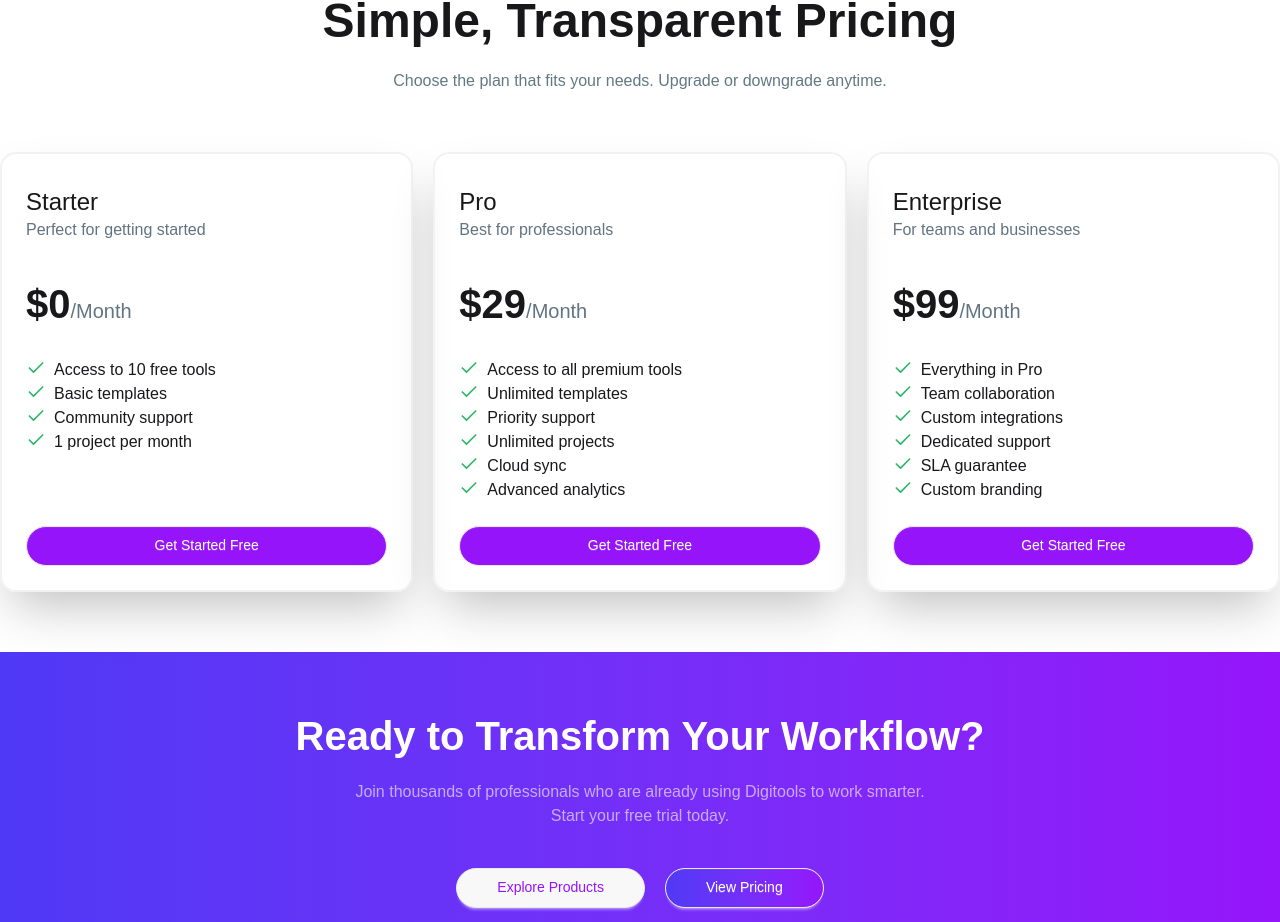
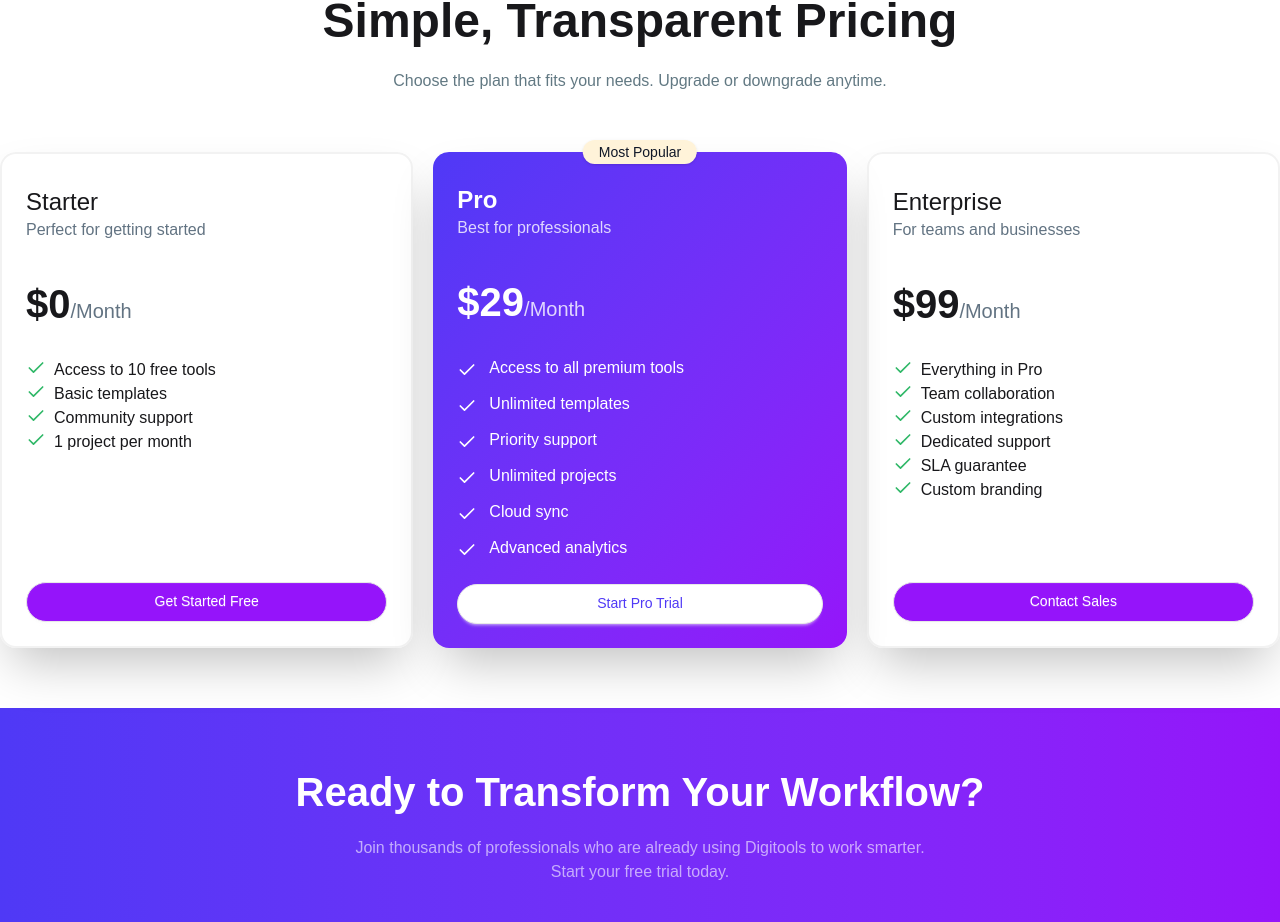
Before and after one commit to Asad-Chowdhury/DigiTools, a React (Vite) app: page / in a window 1280 px wide. Shown: the part 2387-3309 px from the top of the page. Built offline with nearby package versions, Linux system fonts and the light colour scheme.

Commit message:
pricing plan updated for popular plan

```diff
--- a/public/pricing.json
+++ b/public/pricing.json
@@ -9,7 +9,8 @@
       "Community support",
       "1 project per month"
     ],
-    "isPopular": false
+    "isPopular": false,
+    "ctaText": "Get Started Free"
   },
   {
     "plan": "Pro",
@@ -23,7 +24,8 @@
       "Cloud sync",
       "Advanced analytics"
     ],
-    "isPopular": true
+    "isPopular": true,
+    "ctaText": "Start Pro Trial"
   },
   {
     "plan": "Enterprise",
@@ -37,6 +39,7 @@
       "SLA guarantee",
       "Custom branding"
     ],
-    "isPopular": false
+    "isPopular": false,
+    "ctaText": "Contact Sales"
   }
 ]
--- a/src/Components/Pricing/PricingCard.jsx
+++ b/src/Components/Pricing/PricingCard.jsx
@@ -1,9 +1,43 @@
 import React from "react";
 import { Check } from "lucide-react";
 const PricingCard = ({ price }) => {
-  console.log(price.features);
   const features = price.features;
-  return (
+  const popular = price.isPopular;
+  const popularCard = (
+    <div className="relative flex flex-col p-6 rounded-2xl shadow-2xl space-y-6 bg-linear-to-br from-[#4f39f6] to-[#9514fa] text-white">
+      {/* Badge */}
+      <div className="absolute left-1/2 -top-3 transform -translate-x-1/2">
+        <span className="px-4 py-1 bg-[#fff3d9] text-[#101727] rounded-full text-sm font-medium shadow-sm">
+          Most Popular
+        </span>
+      </div>
+
+      <div className="py-2">
+        <h2 className="text-2xl font-bold">{price.plan}</h2>
+        <p className="text-[#ffffffcc]">{price.tagline}</p>
+      </div>
+
+      <p className="text-[40px] font-bold">
+        ${price.price}
+        <span className="text-[20px] text-[#ffffffcc] font-medium">/Month</span>
+      </p>
+
+      <ul className="grow space-y-3">
+        {features.map((feature, index) => (
+          <li key={index} className="flex gap-3 items-start">
+            <Check className="text-[#ffffff] h-5 w-5 mt-1" />
+            <span className="text-white">{feature}</span>
+          </li>
+        ))}
+      </ul>
+
+      <button className="btn w-full rounded-full bg-white text-[#4f39f6] font-medium py-3">
+        {price.ctaText}
+      </button>
+    </div>
+  );
+
+  const nonPopularCard = (
     <div className="flex flex-col p-6 border-[#f2f2f2FF] border-2 rounded-2xl shadow-2xl space-y-6">
       <div className="py-2">
         <h2 className="text-2xl text-bold">{price.plan}</h2>
@@ -24,10 +58,11 @@ const PricingCard = ({ price }) => {
         })}
       </ul>
       <button className="btn w-full rounded-full bg-[#9514fa] text-white font-medium">
-        Get Started Free
+        {price.ctaText}
       </button>
     </div>
   );
+  return popular ? popularCard : nonPopularCard;
 };
 
 export default PricingCard;
```
